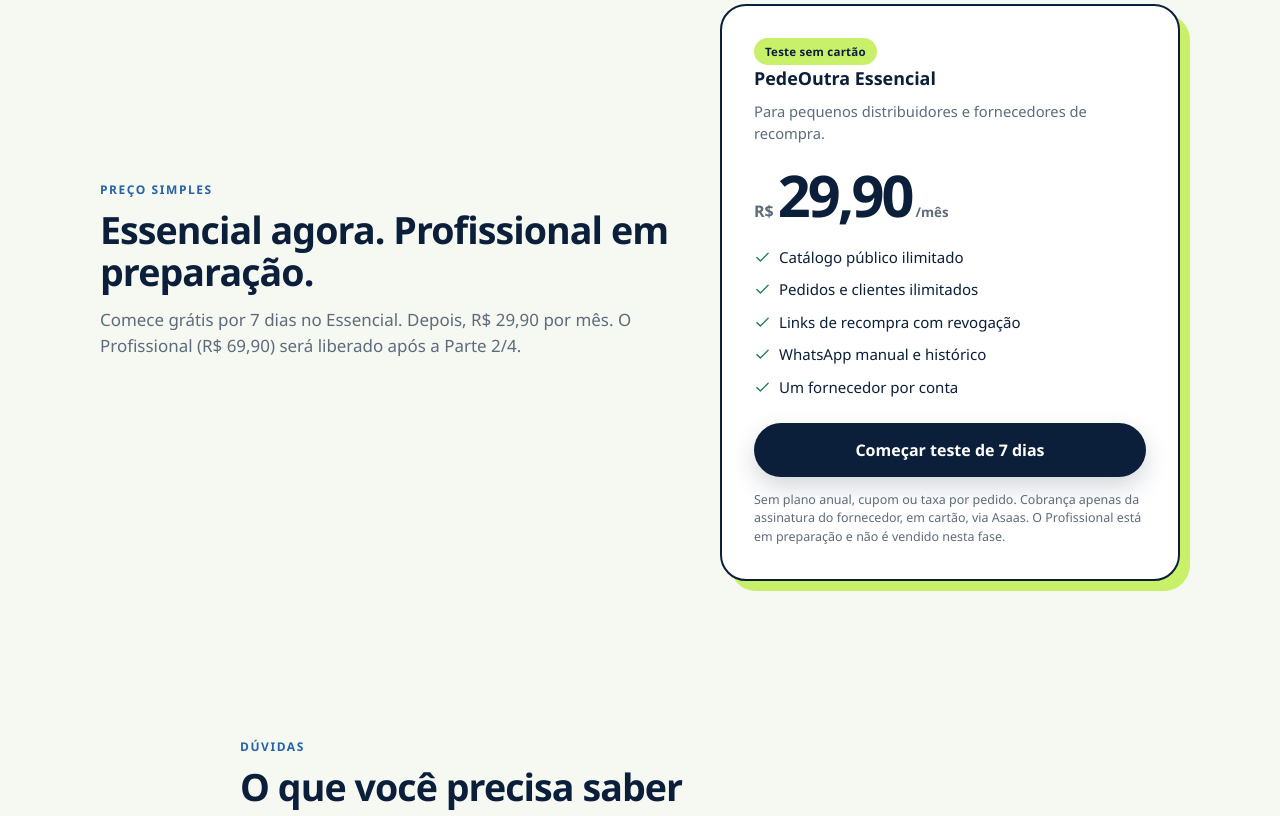
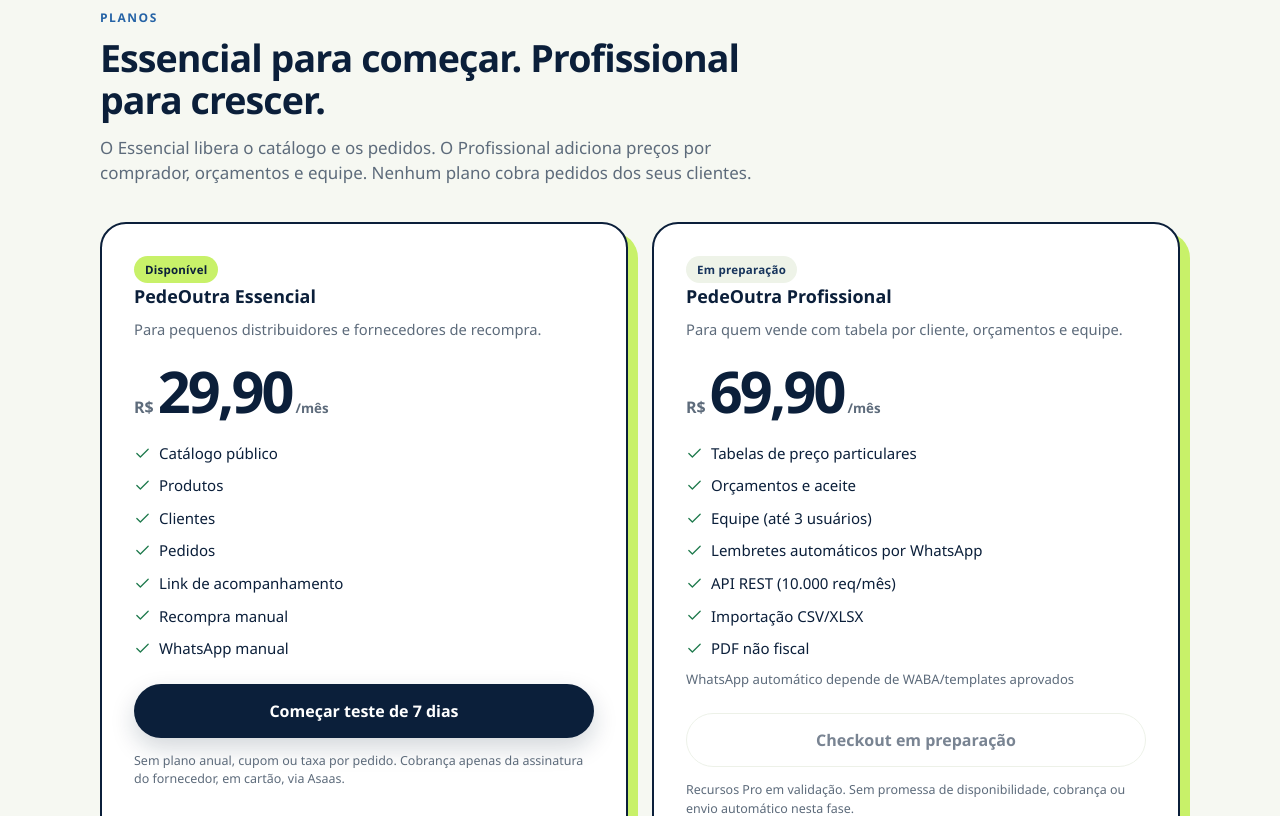
Before and after one commit to KayzenRoot/pedeoutra, a React (Vite) app: page / in a window 1280 px wide. Shown: the part 2040-2856 px from the top of the page. Built offline with nearby package versions, Linux system fonts and the light colour scheme; no server answers.

Commit message:
feat: compare commercial plans on landing (#63)

```diff
--- a/src/pages/Landing.tsx
+++ b/src/pages/Landing.tsx
@@ -1,9 +1,12 @@
-import { useEffect } from 'react'
+import { useEffect, useState } from 'react'
 import { Link } from 'react-router-dom'
 import { Brand } from '../components/Brand'
 import { ThemeToggle } from '../components/ThemeToggle'
 import { Icon } from '../components/ui'
 import { track } from '../lib/analytics'
+import { getPlanCatalog } from '../lib/edge'
+import { featureLabel, PLAN_NAMES } from '../lib/plans'
+import type { PlanCatalogResponse, PublicPlan } from '../lib/types'
 
 const FAQ = [
   {
@@ -38,9 +41,61 @@ const FAQ = [
   },
 ]
 
+function planOrder(code: PublicPlan['plan_code']): number {
+  return code === 'essential' ? 0 : 1
+}
+
+const FALLBACK_PLANS: PublicPlan[] = [
+  {
+    plan_code: 'essential',
+    plan_version: 1,
+    price_cents: 2990,
+    currency: 'BRL',
+    trial_days: 7,
+    available: true,
+    unavailable_reason: null,
+    features: [
+      ['catalog_public', 'products', 'customers', 'orders', 'order_tracking_link'],
+      ['reorder_manual', 'whatsapp_manual', 'dashboard_basic', 'import_csv', 'pdf_nonfiscal'],
+      ['qr_code', 'onboarding_templates', 'sku_quick_order', 'order_minimum'],
+    ].flatMap((keys) =>
+      keys.map((key) => ({ key, enabled: true, limit_value: null, limit_window: null })),
+    ),
+  },
+  {
+    plan_code: 'professional',
+    plan_version: 1,
+    price_cents: 6990,
+    currency: 'BRL',
+    trial_days: 0,
+    available: false,
+    unavailable_reason: 'PRO_PLAN_CHECKOUT_DISABLED',
+    features: [
+      ['private_prices', 'quotes', 'team', 'whatsapp_automation', 'api_access'],
+      ['import_csv', 'pdf_nonfiscal', 'qr_code', 'sku_quick_order', 'order_minimum'],
+    ].flatMap((keys) =>
+      keys.map((key) => ({ key, enabled: true, limit_value: null, limit_window: null })),
+    ),
+  },
+]
+
 export function Landing() {
+  const [plans, setPlans] = useState<PublicPlan[]>(FALLBACK_PLANS)
+
   useEffect(() => {
     track('landing_view')
+    let active = true
+    void getPlanCatalog<PlanCatalogResponse>()
+      .then((data) => {
+        if (!active || !data.plans?.length) return
+        setPlans(
+          [...data.plans].sort((a, b) => planOrder(a.plan_code) - planOrder(b.plan_code)),
+        )
+      })
+      .catch(() => undefined)
+    return () => {
+      active = false
+    }
   }, [])
 
   return (
@@ -249,49 +304,75 @@ export function Landing() {
 
         <section id="preco" className="section pricing-section">
           <div className="section-heading">
-            <span className="eyebrow">Preço simples</span>
-            <h2>Essencial agora. Profissional em preparação.</h2>
+            <span className="eyebrow">Planos</span>
+            <h2>Essencial para começar. Profissional para crescer.</h2>
             <p>
-              Comece grátis por 7 dias no Essencial. Depois, R$ 29,90 por mês. O
-              Profissional (R$ 69,90) será liberado após a Parte 2/4.
+              O Essencial libera o catálogo e os pedidos. O Profissional adiciona preços
+              por comprador, orçamentos e equipe. Nenhum plano cobra pedidos dos seus
+              clientes.
             </p>
           </div>
-          <div className="price-card">
+          <div className="pricing-grid">
+            {plans.map((plan) => {
+              const enabledFeatures = plan.features.filter((feature) => feature.enabled)
+              const isProfessional = plan.plan_code === 'professional'
+              return (
+                <article
+                  className={isProfessional ? 'price-card price-card-pro' : 'price-card'}
+                  key={plan.plan_code}
+                >
                   <div className="price-head">
-              <span className="pill pill-lime">Teste sem cartão</span>
-              <h3>PedeOutra Essencial</h3>
-              <p>Para pequenos distribuidores e fornecedores de recompra.</p>
+                    <span className={plan.available ? 'pill pill-lime' : 'pill'}>
+                      {plan.available ? 'Disponível' : 'Em preparação'}
+                    </span>
+                    <h3>PedeOutra {PLAN_NAMES[plan.plan_code]}</h3>
+                    <p>
+                      {isProfessional
+                        ? 'Para quem vende com tabela por cliente, orçamentos e equipe.'
+                        : 'Para pequenos distribuidores e fornecedores de recompra.'}
+                    </p>
                   </div>
                   <div className="price-amount">
                     <span>R$</span>
-              <strong>29,90</strong>
+                    <strong>{(plan.price_cents / 100).toFixed(2).replace('.', ',')}</strong>
                     <small>/mês</small>
                   </div>
                   <ul className="price-list">
-              <li>
-                <Icon name="check" /> Catálogo público ilimitado
+                    {enabledFeatures.slice(0, 7).map((feature) => (
+                      <li key={feature.key}>
+                        <Icon name="check" /> {featureLabel(feature.key)}
                       </li>
-              <li>
-                <Icon name="check" /> Pedidos e clientes ilimitados
+                    ))}
+                    {isProfessional && (
+                      <li className="price-list-muted">
+                        WhatsApp automático depende de WABA/templates aprovados
                       </li>
-              <li>
-                <Icon name="check" /> Links de recompra com revogação
-              </li>
-              <li>
-                <Icon name="check" /> WhatsApp manual e histórico
-              </li>
-              <li>
-                <Icon name="check" /> Um fornecedor por conta
-              </li>
+                    )}
                   </ul>
-            <Link to="/criar-conta" className="button button-primary button-block button-large">
-              Começar teste de 7 dias
+                  {plan.available ? (
+                    <Link
+                      to="/criar-conta"
+                      className="button button-primary button-block button-large"
+                    >
+                      Começar {plan.trial_days > 0 ? `teste de ${plan.trial_days} dias` : 'agora'}
                     </Link>
+                  ) : (
+                    <button
+                      type="button"
+                      className="button button-secondary button-block button-large"
+                      disabled
+                    >
+                      Checkout em preparação
+                    </button>
+                  )}
                   <p className="price-note">
-              Sem plano anual, cupom ou taxa por pedido. Cobrança apenas da assinatura do
-              fornecedor, em cartão, via Asaas. O Profissional está em preparação e não é
-              vendido nesta fase.
+                    {isProfessional
+                      ? 'Recursos Pro em validação. Sem promessa de disponibilidade, cobrança ou envio automático nesta fase.'
+                      : 'Sem plano anual, cupom ou taxa por pedido. Cobrança apenas da assinatura do fornecedor, em cartão, via Asaas.'}
                   </p>
+                </article>
+              )
+            })}
           </div>
         </section>
 
--- a/src/styles.css
+++ b/src/styles.css
@@ -832,10 +832,29 @@ svg {
 }
 
 .pricing-section {
-  display: grid;
-  grid-template-columns: 1fr 460px;
-  gap: 50px;
-  align-items: center;
+  display: block;
+}
+
+.pricing-grid {
+  display: grid;
+  grid-template-columns: repeat(2, minmax(0, 1fr));
+  gap: 24px;
+  margin-top: 34px;
+  align-items: stretch;
+}
+
+.price-card-pro {
+  border-color: var(--accent);
+  box-shadow: 10px 10px 0 var(--surface-2);
+}
+
+.price-list-muted {
+  color: var(--muted);
+  font-size: 0.82rem;
+}
+
+.price-list-muted .icon {
+  display: none;
 }
 
 .price-card {
@@ -3975,3 +3994,9 @@ svg {
   gap: 8px;
   margin-top: 12px;
 }
+
+@media (max-width: 900px) {
+  .pricing-grid {
+    grid-template-columns: 1fr;
+  }
+}
```
Also changed, not shown: evidence/PDA-V2-P02-WO-001.md (+18 -3 lines), 1 other file (tests, documents, lock files or other folders). Lines whose indentation alone changed are shown as unchanged.
